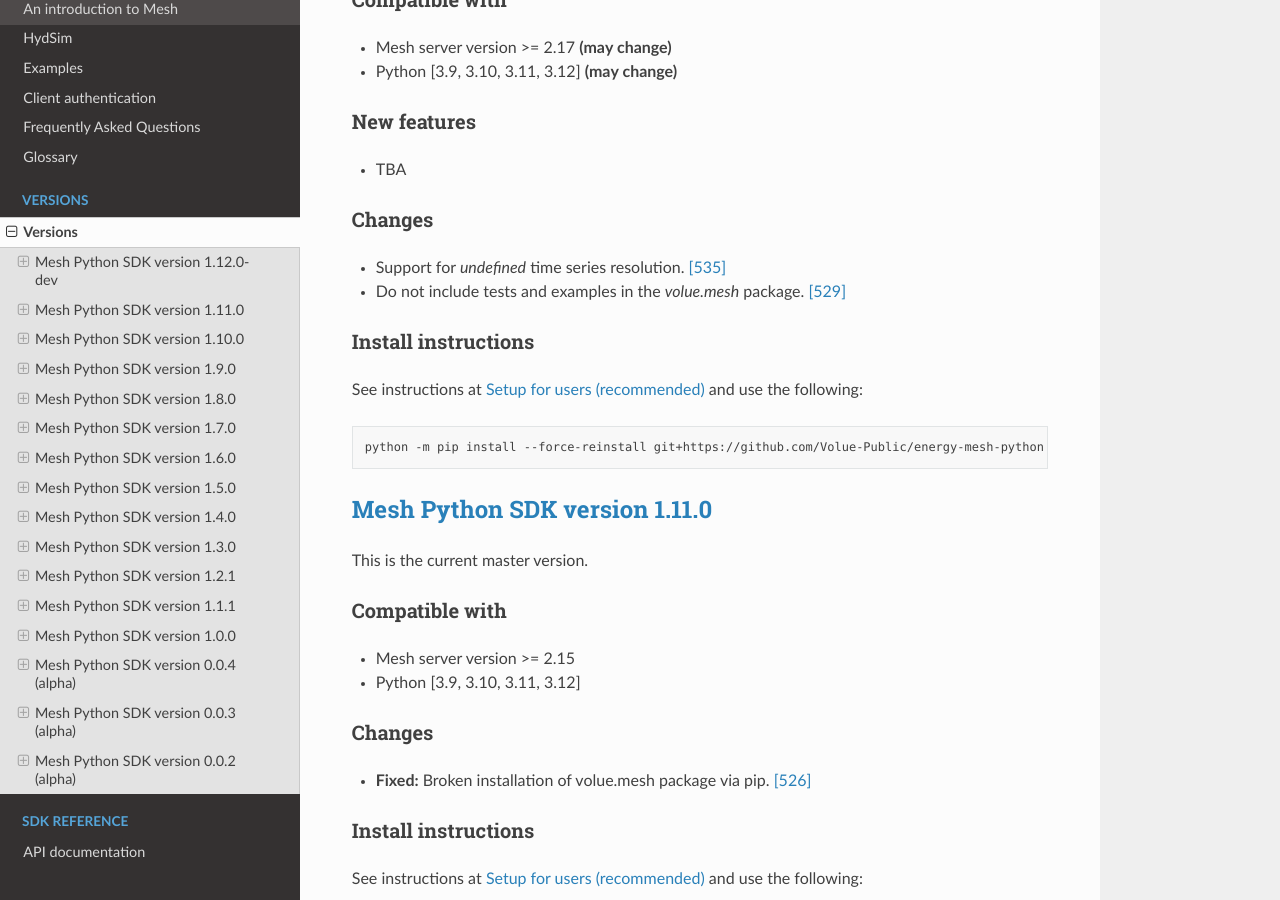
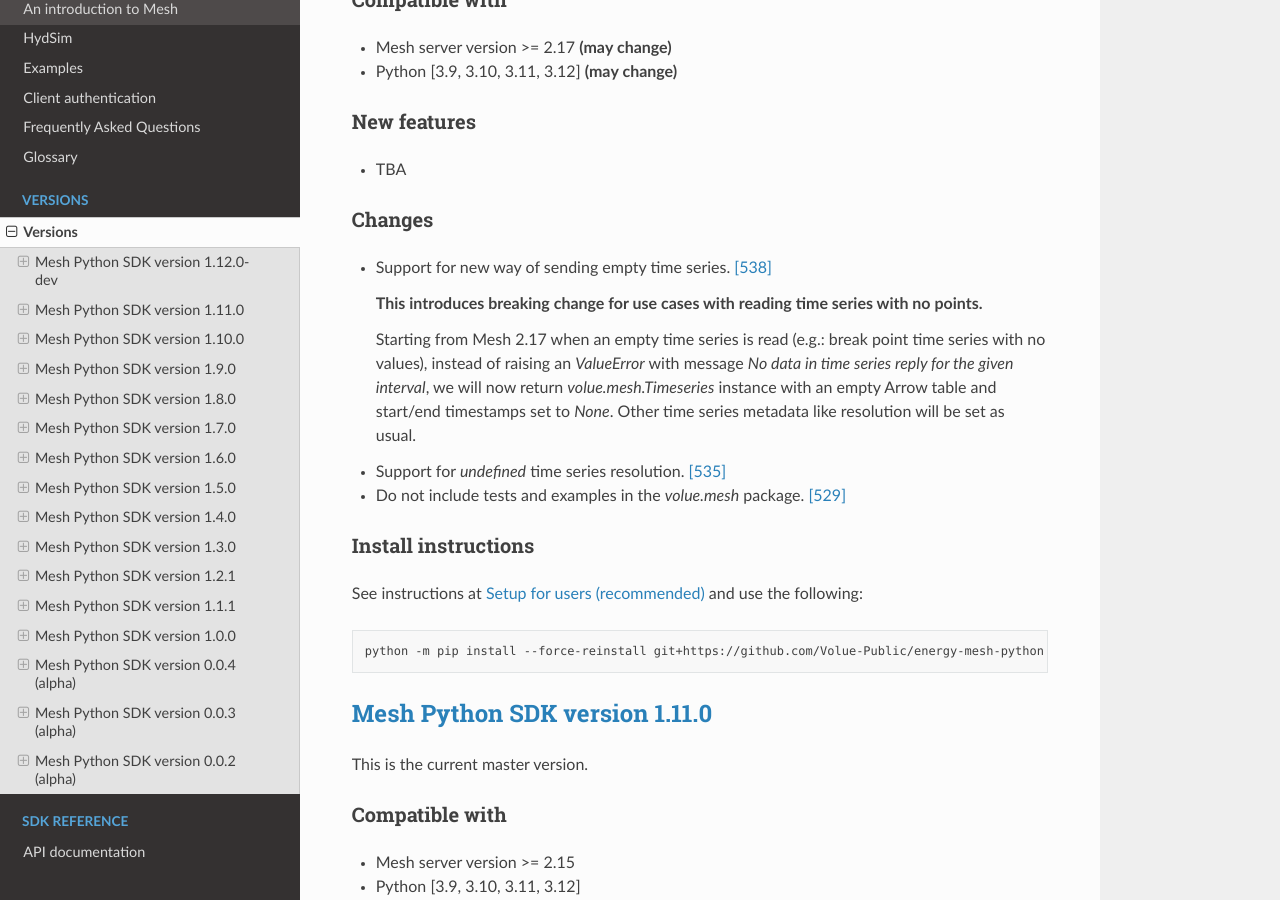
Before and after one commit to Volue-Public/energy-mesh-python, a Sphinx documentation site: the page built from docs/source/versions.rst, in a window 1280 px wide and 900 px high, scrolled down 350 px. Built offline with Sphinx 7.4.7 and the Read the Docs theme 3.1.0, drawn with Linux system fonts in a browser that asks for light colours.

Commit message:
add entry to versions docs

```diff
--- a/docs/source/versions.rst
+++ b/docs/source/versions.rst
@@ -21,6 +21,18 @@
 
 Changes
 ~~~~~~~~~~~~~~~~~~
+
+- Support for new way of sending empty time series. :pull:`538`
+
+  **This introduces breaking change for use cases with reading time series with
+  no points.**
+
+  Starting from Mesh 2.17 when an empty time series is read (e.g.: break point
+  time series with no values), instead of raising an `ValueError` with message
+  `No data in time series reply for the given interval`, we will now return
+  `volue.mesh.Timeseries` instance with an empty Arrow table and start/end
+  timestamps set to `None`. Other time series metadata like resolution will be
+  set as usual.
 
 - Support for *undefined* time series resolution. :pull:`535`
 - Do not include tests and examples in the `volue.mesh` package. :pull:`529`
```
